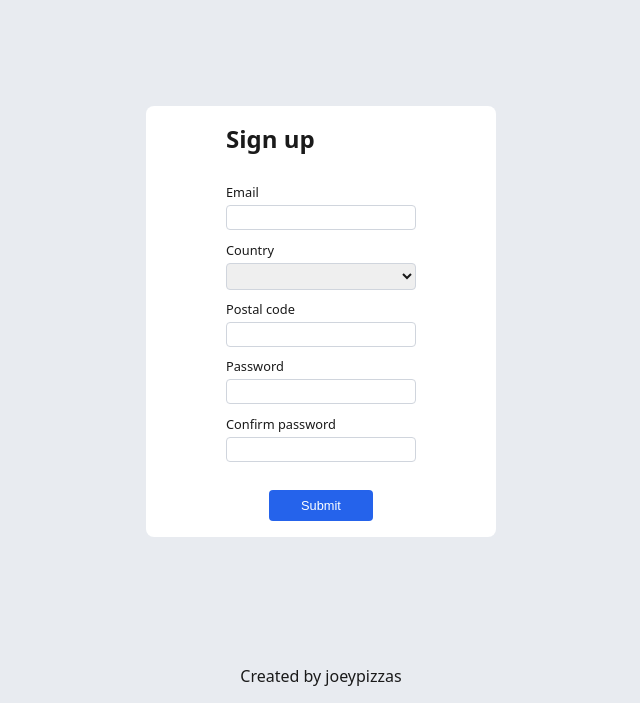
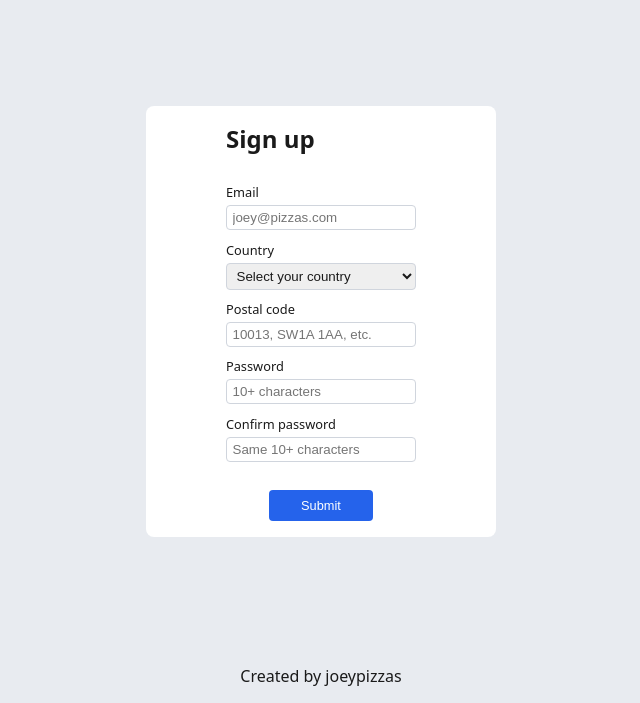
Before and after one commit to joeypizzas/browser-form, a website built with webpack: page src/template.html in a window 1280 px wide. Shown: the part 97-800 px from the top of the page, without its empty margins (319-959 px from the left). Built offline with nearby package versions, Linux system fonts and the light colour scheme.

Commit message:
Added form field attributes

```diff
--- a/src/template.html
+++ b/src/template.html
@@ -14,25 +14,54 @@
           <form>
             <div id="email-container" class="field-container">
               <div id="email-title" class="field-title">Email</div>
-              <input id="email-input" type="text" />
+              <input
+                id="email-input"
+                type="email"
+                name="email"
+                placeholder="joey@pizzas.com"
+                pattern="[a-z0-9._%+-]+@[a-z0-9.-]+\.[a-z]{2,}$"
+                required
+              />
             </div>
             <div id="country-container" class="field-container">
               <div id="country-title" class="field-title">Country</div>
-              <select name="" id="country-select"></select>
+              <select id="country-select" name="country" required>
+                <option value="" disabled selected hidden>
+                  Select your country
+                </option>
+              </select>
             </div>
             <div id="postal-container" class="field-container">
               <div id="postal-title" class="field-title">Postal code</div>
-              <input id="postal-input" type="text" />
+              <input
+                id="postal-input"
+                type="text"
+                name="postal"
+                placeholder="10013, SW1A 1AA, etc."
+              />
             </div>
             <div id="password-container" class="field-container">
               <div id="password-title" class="field-title">Password</div>
-              <input id="password-input" type="text" />
+              <input
+                id="password-input"
+                type="text"
+                name="password"
+                placeholder="10+ characters"
+                pattern=".{10,}"
+              />
             </div>
             <div id="confirm-password-container" class="field-container">
               <div id="confirm-password-title" class="field-title">
                 Confirm password
               </div>
-              <input id="confirm-password-input" type="text" />
+              <input
+                id="confirm-password-input"
+                type="text"
+                type="text"
+                name="confirm-password"
+                placeholder="Same 10+ characters"
+                pattern=".{10,}"
+              />
             </div>
           </form>
           <button>Submit</button>
```
